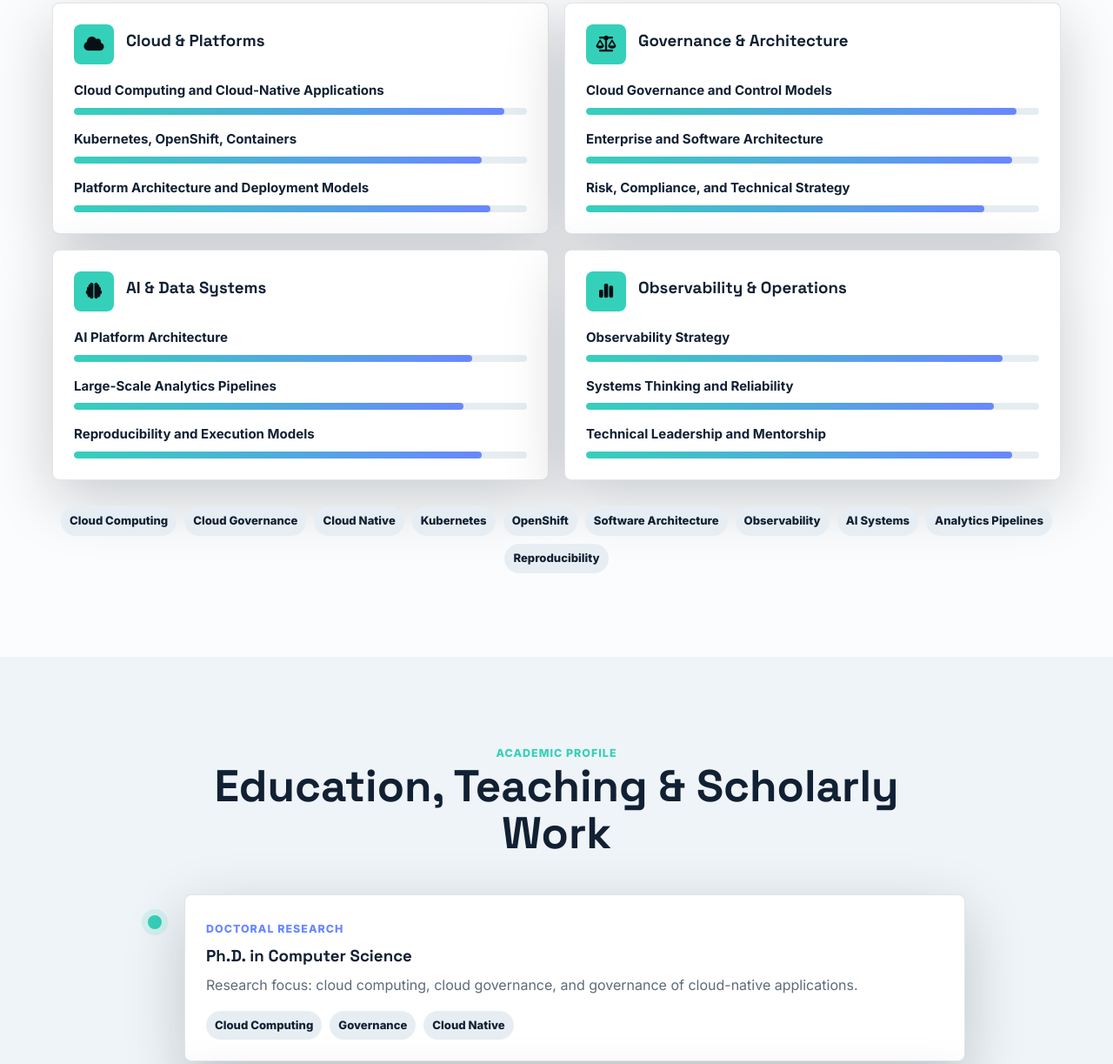
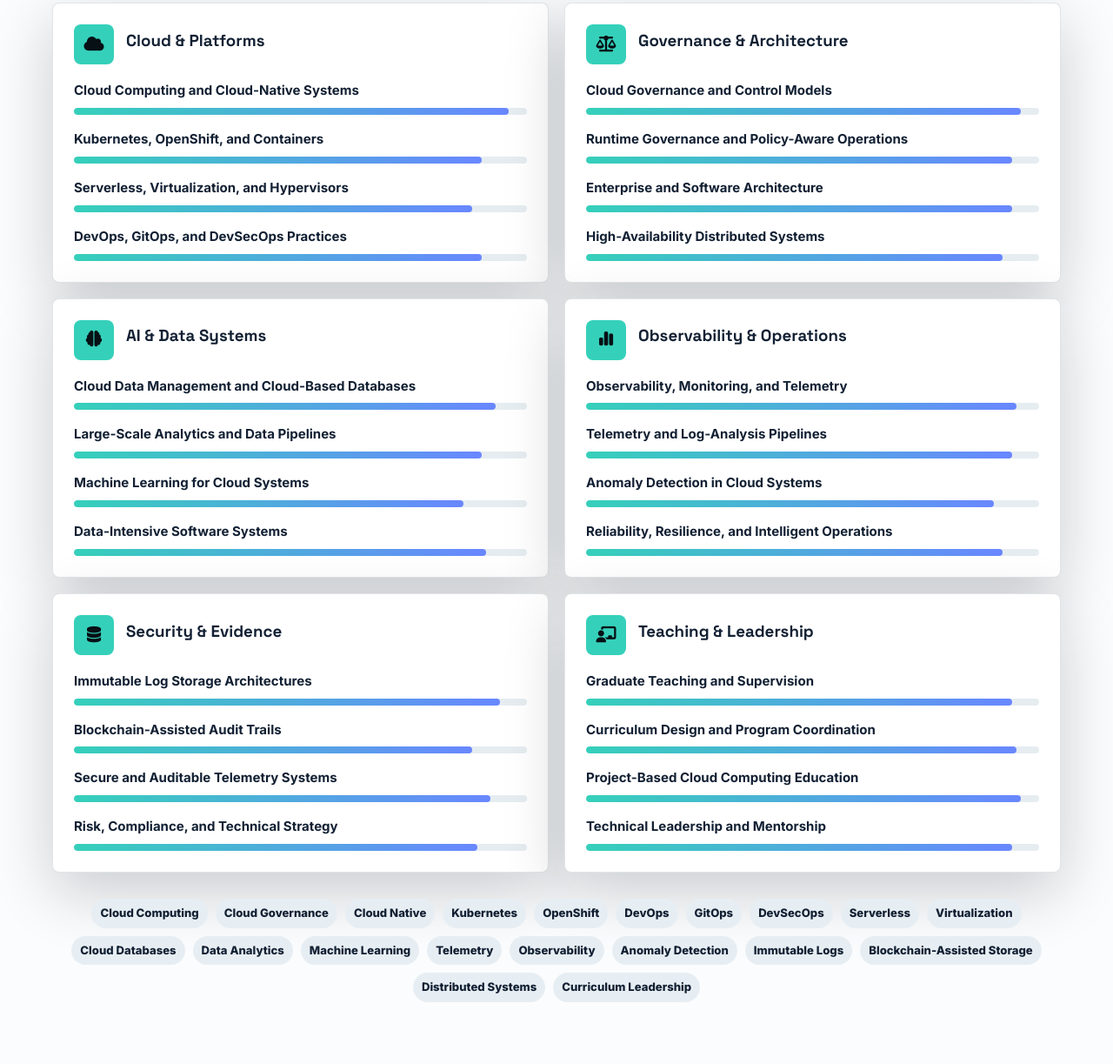
Before and after one commit to WilliamPourmajidi/WilliamPourmajidi, a plain HTML site: page index.html in a window 1280 px wide. Shown: the part 3399-4622 px from the top of the page at 87% size. Drawn offline with Linux system fonts and the light colour scheme; animation ran at ten frames a second.

Commit message:
content improvement

```diff
--- a/index.html
+++ b/index.html
@@ -219,39 +219,63 @@
           <div class="skill-category glass-card reveal">
             <div class="skill-cat-header"><i class="fa-solid fa-cloud"></i><h3>Cloud & Platforms</h3></div>
             <div class="skill-list">
-              <div class="skill-item"><span class="skill-name">Cloud Computing and Cloud-Native Applications</span><div class="skill-bar"><div class="skill-fill" data-width="95"></div></div></div>
-              <div class="skill-item"><span class="skill-name">Kubernetes, OpenShift, Containers</span><div class="skill-bar"><div class="skill-fill" data-width="90"></div></div></div>
-              <div class="skill-item"><span class="skill-name">Platform Architecture and Deployment Models</span><div class="skill-bar"><div class="skill-fill" data-width="92"></div></div></div>
+              <div class="skill-item"><span class="skill-name">Cloud Computing and Cloud-Native Systems</span><div class="skill-bar"><div class="skill-fill" data-width="96"></div></div></div>
+              <div class="skill-item"><span class="skill-name">Kubernetes, OpenShift, and Containers</span><div class="skill-bar"><div class="skill-fill" data-width="90"></div></div></div>
+              <div class="skill-item"><span class="skill-name">Serverless, Virtualization, and Hypervisors</span><div class="skill-bar"><div class="skill-fill" data-width="88"></div></div></div>
+              <div class="skill-item"><span class="skill-name">DevOps, GitOps, and DevSecOps Practices</span><div class="skill-bar"><div class="skill-fill" data-width="90"></div></div></div>
             </div>
           </div>
           <div class="skill-category glass-card reveal">
             <div class="skill-cat-header"><i class="fa-solid fa-scale-balanced"></i><h3>Governance & Architecture</h3></div>
             <div class="skill-list">
-              <div class="skill-item"><span class="skill-name">Cloud Governance and Control Models</span><div class="skill-bar"><div class="skill-fill" data-width="95"></div></div></div>
+              <div class="skill-item"><span class="skill-name">Cloud Governance and Control Models</span><div class="skill-bar"><div class="skill-fill" data-width="96"></div></div></div>
+              <div class="skill-item"><span class="skill-name">Runtime Governance and Policy-Aware Operations</span><div class="skill-bar"><div class="skill-fill" data-width="94"></div></div></div>
               <div class="skill-item"><span class="skill-name">Enterprise and Software Architecture</span><div class="skill-bar"><div class="skill-fill" data-width="94"></div></div></div>
-              <div class="skill-item"><span class="skill-name">Risk, Compliance, and Technical Strategy</span><div class="skill-bar"><div class="skill-fill" data-width="88"></div></div></div>
+              <div class="skill-item"><span class="skill-name">High-Availability Distributed Systems</span><div class="skill-bar"><div class="skill-fill" data-width="92"></div></div></div>
             </div>
           </div>
           <div class="skill-category glass-card reveal">
             <div class="skill-cat-header"><i class="fa-solid fa-brain"></i><h3>AI & Data Systems</h3></div>
             <div class="skill-list">
-              <div class="skill-item"><span class="skill-name">AI Platform Architecture</span><div class="skill-bar"><div class="skill-fill" data-width="88"></div></div></div>
-              <div class="skill-item"><span class="skill-name">Large-Scale Analytics Pipelines</span><div class="skill-bar"><div class="skill-fill" data-width="86"></div></div></div>
-              <div class="skill-item"><span class="skill-name">Reproducibility and Execution Models</span><div class="skill-bar"><div class="skill-fill" data-width="90"></div></div></div>
+              <div class="skill-item"><span class="skill-name">Cloud Data Management and Cloud-Based Databases</span><div class="skill-bar"><div class="skill-fill" data-width="93"></div></div></div>
+              <div class="skill-item"><span class="skill-name">Large-Scale Analytics and Data Pipelines</span><div class="skill-bar"><div class="skill-fill" data-width="90"></div></div></div>
+              <div class="skill-item"><span class="skill-name">Machine Learning for Cloud Systems</span><div class="skill-bar"><div class="skill-fill" data-width="86"></div></div></div>
+              <div class="skill-item"><span class="skill-name">Data-Intensive Software Systems</span><div class="skill-bar"><div class="skill-fill" data-width="91"></div></div></div>
             </div>
           </div>
           <div class="skill-category glass-card reveal">
             <div class="skill-cat-header"><i class="fa-solid fa-chart-simple"></i><h3>Observability & Operations</h3></div>
             <div class="skill-list">
-              <div class="skill-item"><span class="skill-name">Observability Strategy</span><div class="skill-bar"><div class="skill-fill" data-width="92"></div></div></div>
-              <div class="skill-item"><span class="skill-name">Systems Thinking and Reliability</span><div class="skill-bar"><div class="skill-fill" data-width="90"></div></div></div>
+              <div class="skill-item"><span class="skill-name">Observability, Monitoring, and Telemetry</span><div class="skill-bar"><div class="skill-fill" data-width="95"></div></div></div>
+              <div class="skill-item"><span class="skill-name">Telemetry and Log-Analysis Pipelines</span><div class="skill-bar"><div class="skill-fill" data-width="94"></div></div></div>
+              <div class="skill-item"><span class="skill-name">Anomaly Detection in Cloud Systems</span><div class="skill-bar"><div class="skill-fill" data-width="90"></div></div></div>
+              <div class="skill-item"><span class="skill-name">Reliability, Resilience, and Intelligent Operations</span><div class="skill-bar"><div class="skill-fill" data-width="92"></div></div></div>
+            </div>
+          </div>
+          <div class="skill-category glass-card reveal">
+            <div class="skill-cat-header"><i class="fa-solid fa-database"></i><h3>Security & Evidence</h3></div>
+            <div class="skill-list">
+              <div class="skill-item"><span class="skill-name">Immutable Log Storage Architectures</span><div class="skill-bar"><div class="skill-fill" data-width="94"></div></div></div>
+              <div class="skill-item"><span class="skill-name">Blockchain-Assisted Audit Trails</span><div class="skill-bar"><div class="skill-fill" data-width="88"></div></div></div>
+              <div class="skill-item"><span class="skill-name">Secure and Auditable Telemetry Systems</span><div class="skill-bar"><div class="skill-fill" data-width="92"></div></div></div>
+              <div class="skill-item"><span class="skill-name">Risk, Compliance, and Technical Strategy</span><div class="skill-bar"><div class="skill-fill" data-width="89"></div></div></div>
+            </div>
+          </div>
+          <div class="skill-category glass-card reveal">
+            <div class="skill-cat-header"><i class="fa-solid fa-chalkboard-user"></i><h3>Teaching & Leadership</h3></div>
+            <div class="skill-list">
+              <div class="skill-item"><span class="skill-name">Graduate Teaching and Supervision</span><div class="skill-bar"><div class="skill-fill" data-width="94"></div></div></div>
+              <div class="skill-item"><span class="skill-name">Curriculum Design and Program Coordination</span><div class="skill-bar"><div class="skill-fill" data-width="95"></div></div></div>
+              <div class="skill-item"><span class="skill-name">Project-Based Cloud Computing Education</span><div class="skill-bar"><div class="skill-fill" data-width="96"></div></div></div>
               <div class="skill-item"><span class="skill-name">Technical Leadership and Mentorship</span><div class="skill-bar"><div class="skill-fill" data-width="94"></div></div></div>
             </div>
           </div>
         </div>
         <div class="tech-tags reveal">
           <span>Cloud Computing</span><span>Cloud Governance</span><span>Cloud Native</span><span>Kubernetes</span><span>OpenShift</span>
-          <span>Software Architecture</span><span>Observability</span><span>AI Systems</span><span>Analytics Pipelines</span><span>Reproducibility</span>
+          <span>DevOps</span><span>GitOps</span><span>DevSecOps</span><span>Serverless</span><span>Virtualization</span>
+          <span>Cloud Databases</span><span>Data Analytics</span><span>Machine Learning</span><span>Telemetry</span><span>Observability</span>
+          <span>Anomaly Detection</span><span>Immutable Logs</span><span>Blockchain-Assisted Storage</span><span>Distributed Systems</span><span>Curriculum Leadership</span>
         </div>
       </div>
     </section>
```
